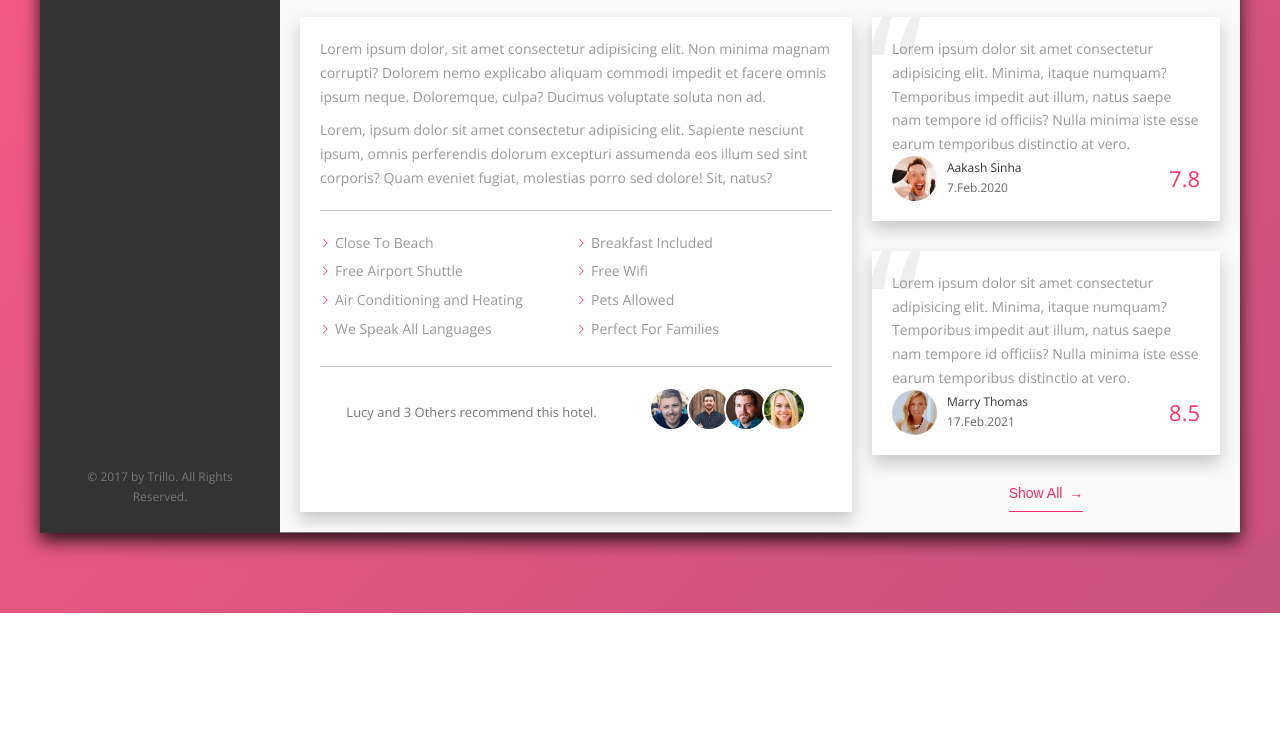
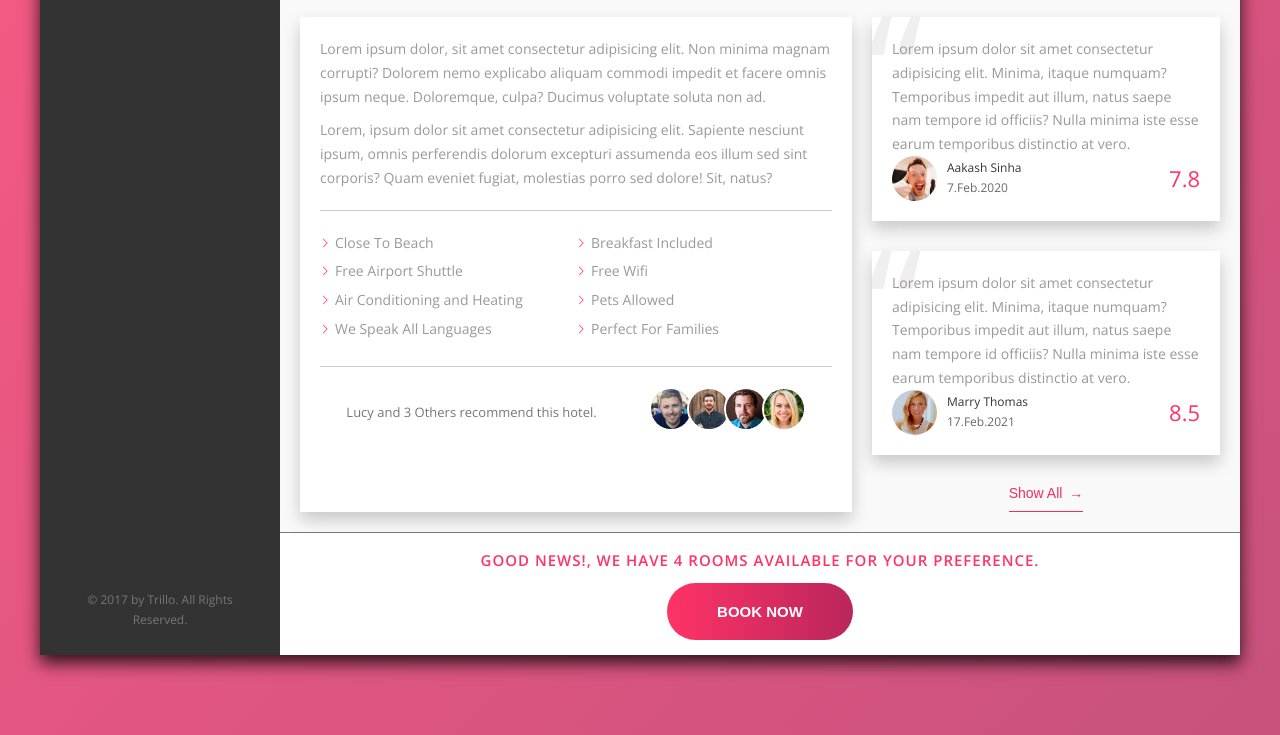
Before and after one commit to AbhaySingh5349/TrilloBooking, a website: page index.html in a window 1280 px wide. Shown: the part 628-1363 px from the top of the page. Before the commit the page ends 1241 px from the top, so only its background shows below. Drawn offline with nearby package versions, Linux system fonts and the light colour scheme.

Commit message:
built call to action section

```diff
--- a/index.html
+++ b/index.html
@@ -8,7 +8,7 @@
       href="https://fonts.googleapis.com/css?family=Open+Sans:300,400,600"
       rel="stylesheet"
     />
-    <link rel="stylesheet" href="css/style.css?v=2" />
+    <link rel="stylesheet" href="css/style.css?" />
     <link rel="shortcut icon" type="image/png" href="img/favicon.png" />
 
     <title>trillo &mdash; Your all-in-one booking app</title>
@@ -215,6 +215,16 @@
               </button>
             </figure>
           </div>
+
+          <div class="cta">
+            <h2 class="cta__secondary-heading">
+              Good News!, we have 4 rooms available for your preference.
+            </h2>
+            <button class="cta__btn">
+              <span class="cta__btn--normal-state">book now</span>
+              <span class="cta__btn--hover-state">Only 4 rooms left</span>
+            </button>
+          </div>
         </main>
       </div>
     </div>
--- a/sass/components/_button.scss
+++ b/sass/components/_button.scss
@@ -32,3 +32,68 @@
     }
   }
 }
+
+.cta__btn {
+  text-transform: uppercase;
+  font-size: 1.5rem;
+  font-weight: bold;
+
+  border: none;
+  border-radius: 10rem;
+
+  background-image: linear-gradient(
+    to right,
+    $color-primary-light,
+    $color-primary-dark
+  );
+  color: $color-white;
+
+  cursor: pointer;
+
+  position: relative;
+
+  overflow: hidden; // since in '--normal-state' , the '--hover-state' text is outside, so we don't want to see that initially
+
+  // select all child elements
+  & > * {
+    display: inline-block; // so that we can using properties like 'padding, margin'
+
+    // to get height-width of parent
+    height: 100%;
+    width: 100%;
+
+    transition: all 0.2s;
+  }
+
+  &--normal-state {
+    padding: 2rem 5rem;
+  }
+
+  &--hover-state {
+    padding: 2rem 0rem;
+
+    position: absolute; // so that we can put it outside btn
+    top: -100%; // move up exactly the size of element
+    left: 0;
+  }
+
+  &:hover {
+    background-image: linear-gradient(
+      to left,
+      $color-primary-light,
+      $color-primary-dark
+    );
+  }
+
+  &:focus {
+    animation: pulsate 1s infinite;
+  }
+
+  &:hover &--normal-state {
+    transform: translateY(100%); // move down by 100% of its height
+  }
+
+  &:hover &--hover-state {
+    top: 0;
+  }
+}
--- /dev/null
+++ b/sass/components/_cta.scss
@@ -0,0 +1,18 @@
+.cta {
+  //   display: flex;
+  //   flex-direction: column;
+  //   align-items: center;
+
+  text-align: center;
+
+  padding: 1.5rem 3rem;
+
+  &__secondary-heading {
+    font-size: 1.5rem;
+    color: $color-primary-light;
+    text-transform: uppercase;
+    letter-spacing: 1px;
+
+    margin-bottom: 1rem;
+  }
+}
--- a/sass/main.scss
+++ b/sass/main.scss
@@ -7,6 +7,7 @@
 @import "base/_utilities.scss";
 
 @import "components/_button.scss";
+@import "components/_cta.scss";
 @import "components/_gallery.scss";
 @import "components/_hotel-description.scss";
 @import "components/_hotel-overview.scss";
```
Also changed, not shown: css/style.css.
